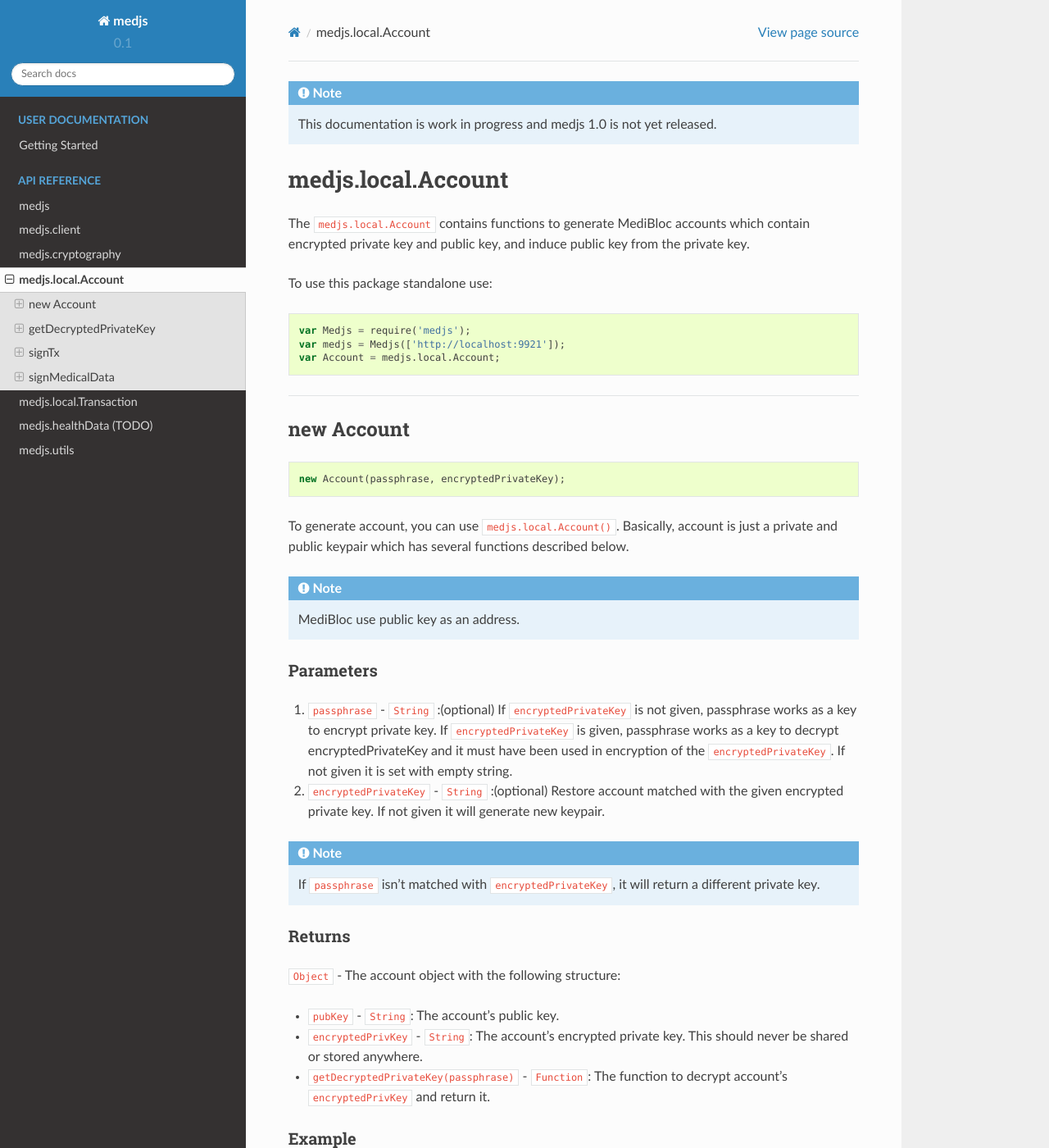
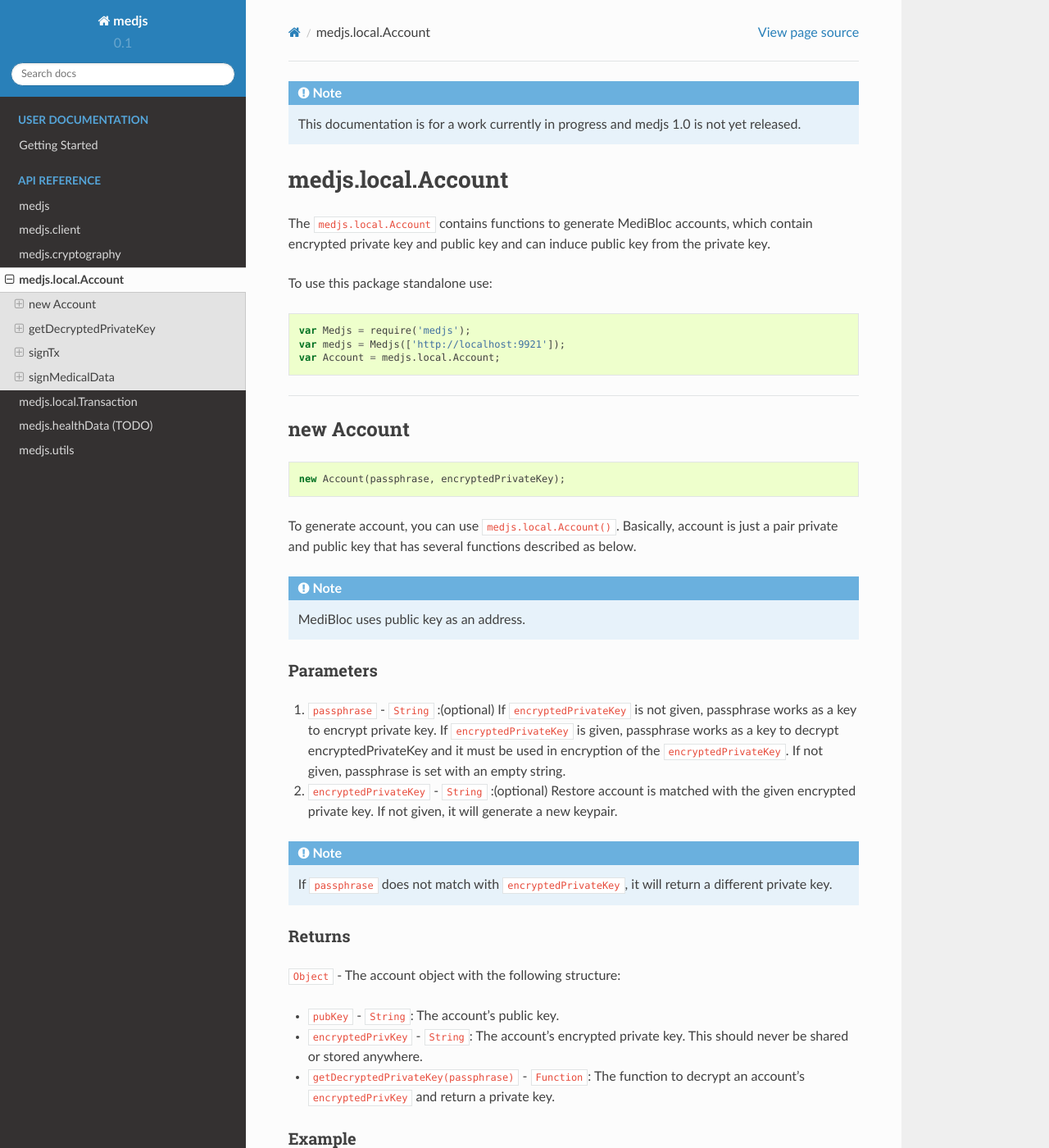
Before and after one commit to medibloc/panacea-js-old, a Sphinx documentation site: the page built from docs/medjs-account.rst, in a window 1280 px wide and 1400 px high. Shown: the whole window at 82% size. Built offline with Sphinx 7.4.7 and the Read the Docs theme 2.0.0, drawn with Linux system fonts in a browser that asks for light colours; some of the changed text lies outside the part shown.

Commit message:
Fix docs typo

```diff
--- a/docs/include_announcement.rst
+++ b/docs/include_announcement.rst
@@ -1 +1 @@
-.. note:: This documentation is work in progress and medjs 1.0 is not yet released.
+.. note:: This documentation is for a work currently in progress and medjs 1.0 is not yet released.
--- a/docs/include_blockchain_note.rst
+++ b/docs/include_blockchain_note.rst
@@ -1,3 +1,3 @@
 .. note::
-  You can test the library with the MediBloc blockchain running on a local machine while Testnet or Mainnet are not yet released.
-  Please refers to the `go-medibloc <https://github.com/medibloc/go-medibloc>`_ for running it.
+  You can test the library by running the MediBloc blockchain on a local machine as Testnet or Mainnet are not yet launched.
+  Please refer to `go-medibloc <https://github.com/medibloc/go-medibloc>`_ to run MediBloc blockchain on a local machine.
--- a/docs/medjs-account.rst
+++ b/docs/medjs-account.rst
@@ -6,7 +6,7 @@
 medjs.local.Account
 ===================
 
-The ``medjs.local.Account`` contains functions to generate MediBloc accounts which contain encrypted private key and public key, and induce public key from the private key.
+The ``medjs.local.Account`` contains functions to generate MediBloc accounts, which contain encrypted private key and public key and can induce public key from the private key.
 
 To use this package standalone use:
 
@@ -27,18 +27,18 @@ new Account
 
   new Account(passphrase, encryptedPrivateKey);
 
-To generate account, you can use ``medjs.local.Account()``. Basically, account is just a private and public keypair which has several functions described below.
+To generate account, you can use ``medjs.local.Account()``. Basically, account is just a pair private and public key that has several functions described as below.
 
-.. note:: MediBloc use public key as an address.
+.. note:: MediBloc uses public key as an address.
 
 ----------
 Parameters
 ----------
 
-1. ``passphrase`` - ``String`` :(optional) If ``encryptedPrivateKey`` is not given, passphrase works as a key to encrypt private key. If ``encryptedPrivateKey`` is given, passphrase works as a key to decrypt encryptedPrivateKey and it must have been used in encryption of the ``encryptedPrivateKey``. If not given it is set with empty string.
-2. ``encryptedPrivateKey`` - ``String`` :(optional) Restore account matched with the given encrypted private key. If not given it will generate new keypair.
+1. ``passphrase`` - ``String`` :(optional) If ``encryptedPrivateKey`` is not given, passphrase works as a key to encrypt private key. If ``encryptedPrivateKey`` is given, passphrase works as a key to decrypt encryptedPrivateKey and it must be used in encryption of the ``encryptedPrivateKey``. If not given, passphrase is set with an empty string.
+2. ``encryptedPrivateKey`` - ``String`` :(optional) Restore account is matched with the given encrypted private key. If not given, it will generate a new keypair.
 
-.. note:: If ``passphrase`` isn't matched with ``encryptedPrivateKey``, it will return a different private key.
+.. note:: If ``passphrase`` does not match with ``encryptedPrivateKey``, it will return a different private key.
 
 -------
 Returns
@@ -48,7 +48,7 @@ Returns
 
 - ``pubKey`` - ``String``: The account's public key.
 - ``encryptedPrivKey`` - ``String``: The account's encrypted private key. This should never be shared or stored anywhere.
-- ``getDecryptedPrivateKey(passphrase)`` - ``Function``: The function to decrypt account's ``encryptedPrivKey`` and return it.
+- ``getDecryptedPrivateKey(passphrase)`` - ``Function``: The function to decrypt an account's ``encryptedPrivKey`` and return a private key.
 
 -------
 Example
@@ -95,9 +95,9 @@ To decrypt encrypted private key with the passphrase from the ``account`` object
 Parameters
 ----------
 
-``passphrase`` - ``String`` :(optional) Passphrase to decrypt encrypted private key. If not given, empty string is used to decrypt.
+``passphrase`` - ``String`` :(optional) Passphrase is used to decrypt encrypted private key. If not given, empty string is used to decrypt.
 
-.. note:: If ``passphrase`` isn't matched with ``encryptedPrivateKey``, it will return a different private key.
+.. note:: If ``passphrase`` does not match with ``encryptedPrivateKey``, it will return a different private key.
 
 -------
 Returns
@@ -125,16 +125,16 @@ signTx
   var account = new Account(passphrase, encryptedPrivateKey);
   account.signTx(tx, passphrase);
 
-To sign transaction with the private key, you can use ``Account.signTx(tx, passphrase)``. It assigns signature string to ``tx.sign``.
+To sign a transaction with the private key, you can use ``Account.signTx(tx, passphrase)``. It assigns signature string to ``tx.sign``.
 
 ----------
 Parameters
 ----------
 
 1. ``tx`` - ``Object`` : Transaction object created from one of the :ref:`transaction creation functions <transaction>`.
-2. ``passphrase`` - ``String`` :(Optional) The passphrase to decrypt encrypted private key. If not given, empty string is used to decrypt.
+2. ``passphrase`` - ``String`` :(Optional) The passphrase to decrypt encrypted private key. If not given, empty string is used to decrypt the encrypted private key.
 
-.. note:: Account.signTx doesn't return anything but assign signature string in the transaction object. After sign, ``transaction.sign`` is changed from ``Null`` to ``String``.
+.. note:: Account.signTx doesn't return anything but assign a signature string to the transaction object. After signing, ``transaction.sign`` is changed from ``Null`` to ``String``.
 
 -------
 Example
```
Also changed, not shown: other parts of docs/medjs-account.rst (+1 -1 lines), docs/medjs-client.rst (+7 -7 lines), docs/medjs.rst (+5 -5 lines).
